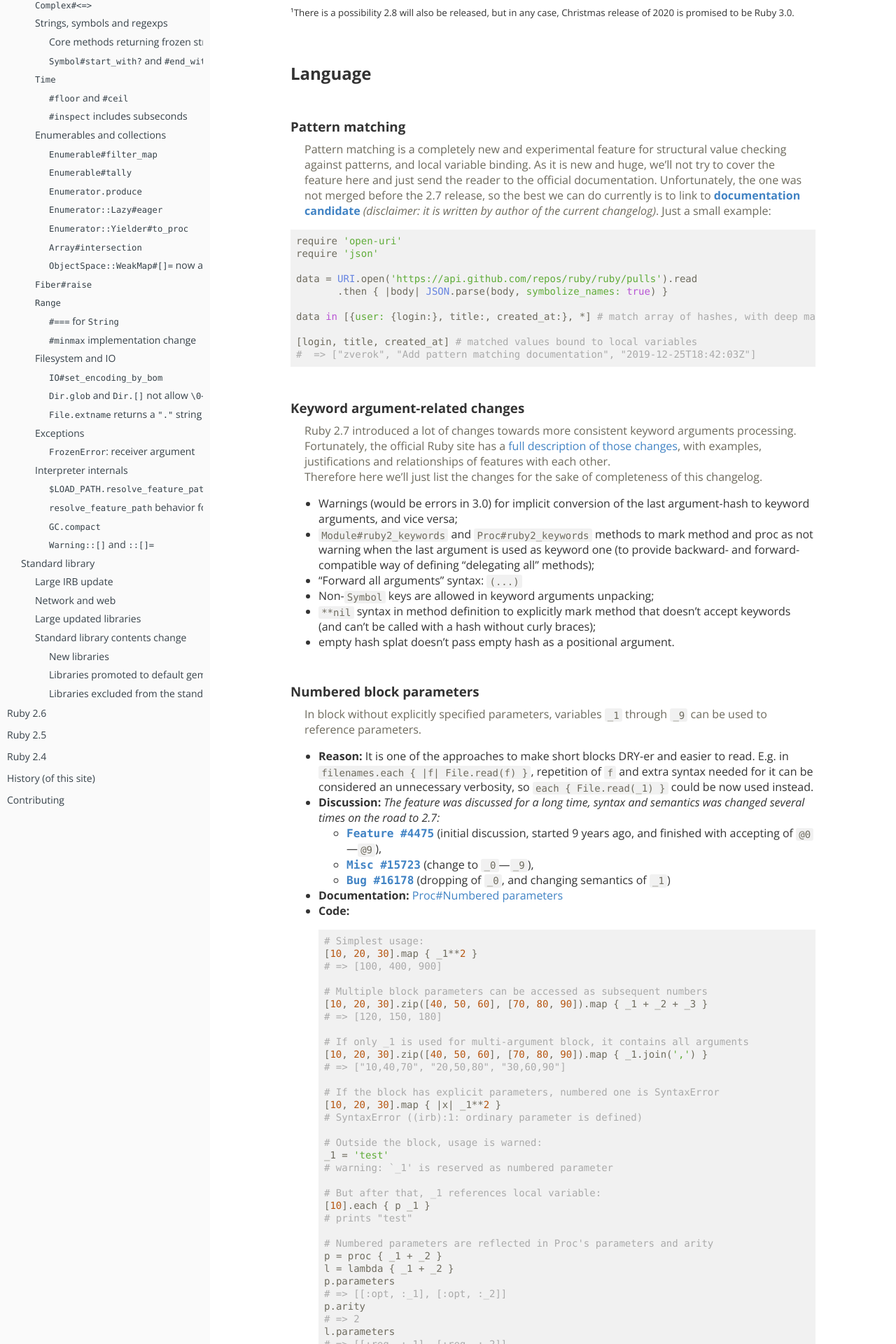
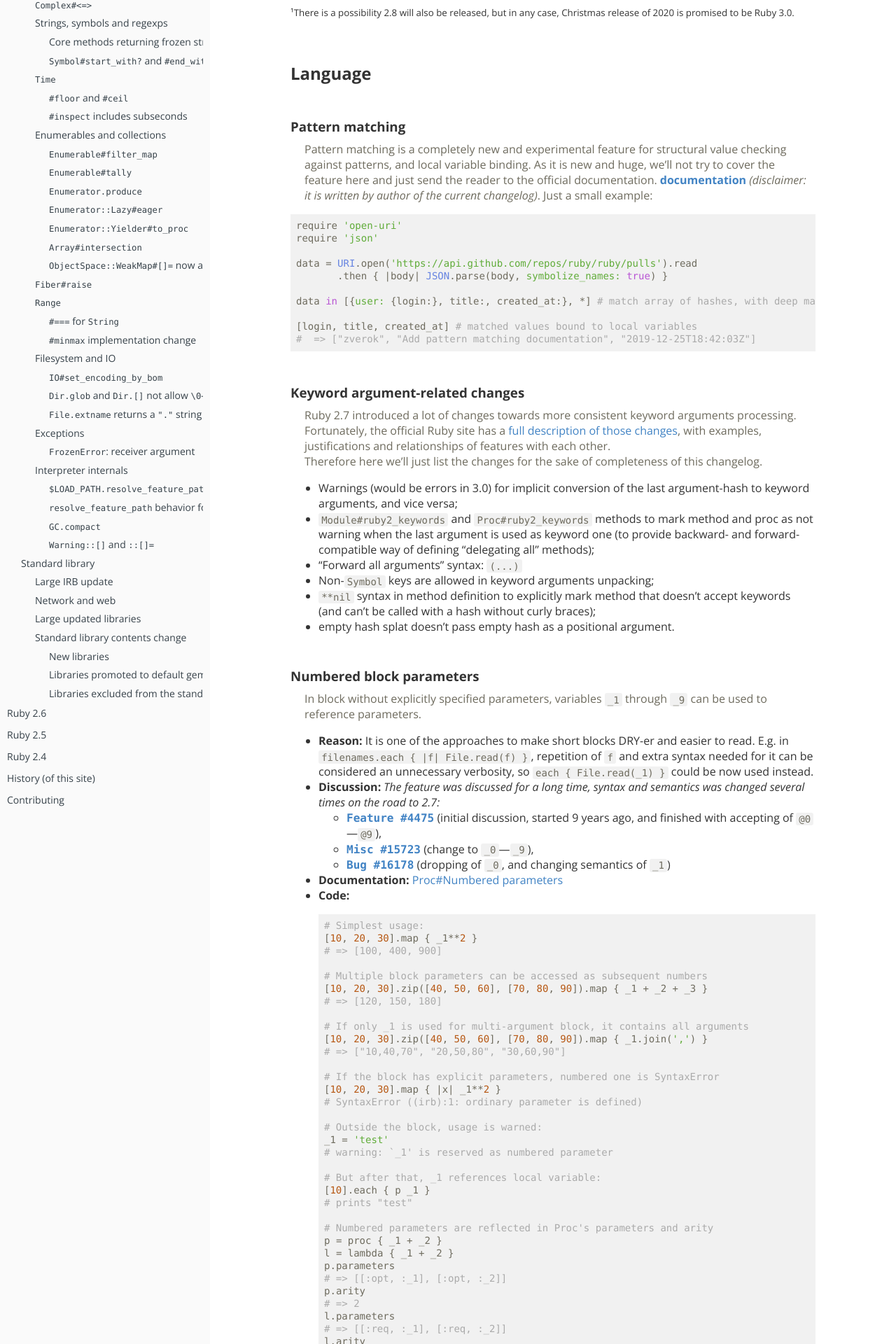
Before and after one commit to rubyreferences/rubychanges, a Jekyll site: the page built from 2.7.md, in a window 1280 px wide. Shown: the part 597-2517 px from the top of the page at 70% size. Built offline with Jekyll 4.4.1, drawn with Linux system fonts in a browser that asks for light colours; nearby versions of some CDN libraries; our own code applies the rules of GitHub Pages for plain Markdown files.

Commit message:
run rake

````diff
--- a/2.7.md
+++ b/2.7.md
@@ -32,7 +32,7 @@ Ruby 2.7 is a last major release before 3.0¹, so it introduces several importan
 
 ### Pattern matching[](#pattern-matching)
 
-Pattern matching is a completely new and experimental feature for structural value checking against patterns, and local variable binding. As it is new and huge, we'll not try to cover the feature here and just send the reader to the official documentation. Unfortunately, the one was not merged before the 2.7 release, so the best we can do currently is to link to **[documentation candidate](https://github.com/ruby/ruby/blob/master/doc/syntax/pattern_matching.rdoc)** _(disclaimer: it is written by author of the current changelog)_. Just a small example:
+Pattern matching is a completely new and experimental feature for structural value checking against patterns, and local variable binding. As it is new and huge, we'll not try to cover the feature here and just send the reader to the official documentation. **[documentation](https://github.com/ruby/ruby/blob/master/doc/syntax/pattern_matching.rdoc)** _(disclaimer: it is written by author of the current changelog)_. Just a small example:
 
 ```ruby
 require 'open-uri'
````
